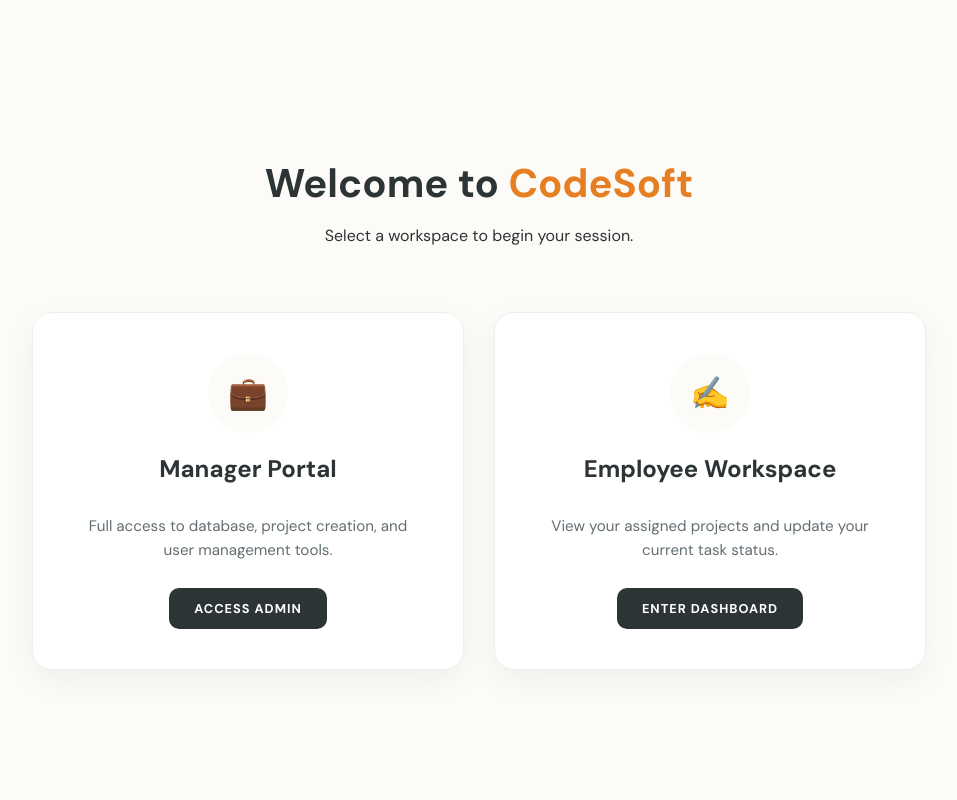
After one commit to Pratik-23-max/project-tracker-django, a Django app: page /portal-choice/ in a window 1280 px wide. The commit adds this page. Shown: the whole page, without its empty margins (161-1118 px from the left). Run offline with Django 5.2, Linux system fonts and the light colour scheme.

Commit message:
fix remaining bugs

```diff
--- a/my_site/settings.py
+++ b/my_site/settings.py
@@ -80,7 +80,7 @@ STATICFILES_STORAGE = 'whitenoise.storage.CompressedManifestStaticFilesStorage'
 # 6. Redirects & Defaults
 LOGIN_URL = 'login'
 # Using 'index' ensures your views.py logic sorts users correctly
-LOGIN_REDIRECT_URL = 'login'
+LOGIN_REDIRECT_URL = 'index'
 # settings.py
-LOGOUT_REDIRECT_URL = 'login'
+LOGOUT_REDIRECT_URL = 'index'
 DEFAULT_AUTO_FIELD = 'django.db.models.BigAutoField'
--- /dev/null
+++ b/tracker/templates/tracker/portal_choice.html
@@ -0,0 +1,163 @@
+<!DOCTYPE html>
+<html lang="en">
+<head>
+    <meta charset="UTF-8">
+    <meta name="viewport" content="width=device-width, initial-scale=1.0">
+    <title>CodeSoft | Welcome</title>
+    <link href="https://fonts.googleapis.com/css2?family=DM+Sans:wght@400;500;700&display=swap" rel="stylesheet">
+    <style>
+        :root {
+            --clay-orange: #e67e22;
+            --charcoal: #2d3436;
+            --cream: #fdfbf7;
+            --white: #ffffff;
+        }
+
+        body {
+            margin: 0;
+            padding: 0;
+            font-family: 'DM Sans', sans-serif;
+            background-color: var(--cream);
+            color: var(--charcoal);
+            display: flex;
+            flex-direction: column;
+            align-items: center;
+            justify-content: center;
+            min-height: 100vh;
+        }
+
+        .header-section {
+            text-align: center;
+            margin-bottom: 50px;
+        }
+
+        .header-section h1 {
+            font-size: 2.5rem;
+            font-weight: 800;
+            color: var(--charcoal);
+            margin-bottom: 10px;
+        }
+
+        .header-section span {
+            color: var(--clay-orange);
+        }
+
+        .container {
+            display: flex;
+            gap: 30px;
+            max-width: 900px;
+            width: 90%;
+            justify-content: center;
+            flex-wrap: wrap;
+        }
+
+        .portal-card {
+            background: var(--white);
+            border: 1px solid #eee;
+            border-radius: 20px;
+            padding: 40px;
+            width: 350px;
+            text-align: center;
+            text-decoration: none;
+            color: inherit;
+            transition: all 0.3s ease;
+            box-shadow: 0 10px 30px rgba(0,0,0,0.05);
+            display: flex;
+            flex-direction: column;
+            align-items: center;
+        }
+
+        .portal-card:hover {
+            transform: translateY(-10px);
+            box-shadow: 0 20px 40px rgba(230, 126, 34, 0.15);
+            border-color: var(--clay-orange);
+        }
+
+        .icon-circle {
+            width: 80px;
+            height: 80px;
+            background: var(--cream);
+            border-radius: 50%;
+            display: flex;
+            align-items: center;
+            justify-content: center;
+            font-size: 2rem;
+            margin-bottom: 20px;
+            transition: background 0.3s;
+        }
+
+        .portal-card:hover .icon-circle {
+            background: var(--clay-orange);
+        }
+
+        .portal-card h2 {
+            margin: 0 0 15px 0;
+            font-size: 1.5rem;
+            color: var(--charcoal);
+        }
+
+        .portal-card p {
+            font-size: 0.95rem;
+            color: #636e72;
+            line-height: 1.6;
+            margin-bottom: 25px;
+        }
+
+        .btn-enter {
+            padding: 12px 25px;
+            background: var(--charcoal);
+            color: white;
+            border-radius: 10px;
+            font-weight: bold;
+            text-transform: uppercase;
+            font-size: 0.8rem;
+            letter-spacing: 1px;
+            transition: background 0.3s;
+        }
+
+        .portal-card:hover .btn-enter {
+            background: var(--clay-orange);
+        }
+
+        .logout-link {
+            margin-top: 40px;
+            color: #b2bec3;
+            text-decoration: none;
+            font-weight: 500;
+            transition: color 0.3s;
+        }
+
+        .logout-link:hover {
+            color: var(--clay-orange);
+        }
+    </style>
+</head>
+<body>
+
+    <div class="header-section">
+        <h1>Welcome to <span>CodeSoft</span></h1>
+        <p>Select a workspace to begin your session.</p>
+    </div>
+
+    <div class="container">
+        <a href="/admin/" class="portal-card">
+            <div class="icon-circle">💼</div>
+            <h2>Manager Portal</h2>
+            <p>Full access to database, project creation, and user management tools.</p>
+            <div class="btn-enter">Access Admin</div>
+        </a>
+
+        <a href="{% url 'dashboard' %}" class="portal-card">
+            <div class="icon-circle">✍️</div>
+            <h2>Employee Workspace</h2>
+            <p>View your assigned projects and update your current task status.</p>
+            <div class="btn-enter">Enter Dashboard</div>
+        </a>
+    </div>
+
+    {% if user.is_authenticated %}
+    <a href="{% url 'logout' %}" class="logout-link">Sign Out of Account</a>
+    {% endif %}
+
+</body>
+</html>
```
Also changed, not shown: tracker/templates/tracker/dashboard.html (+22 -1 lines), tracker/templates/tracker/project_detail.html (+161 -12 lines), tracker/templates/tracker/update_task.html (+32 -24 lines), 1 other file.
